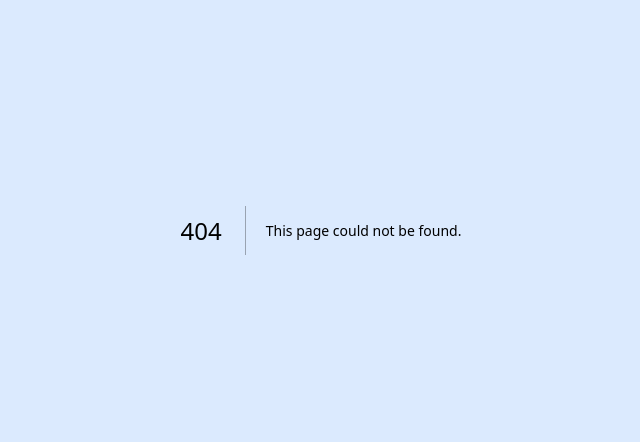
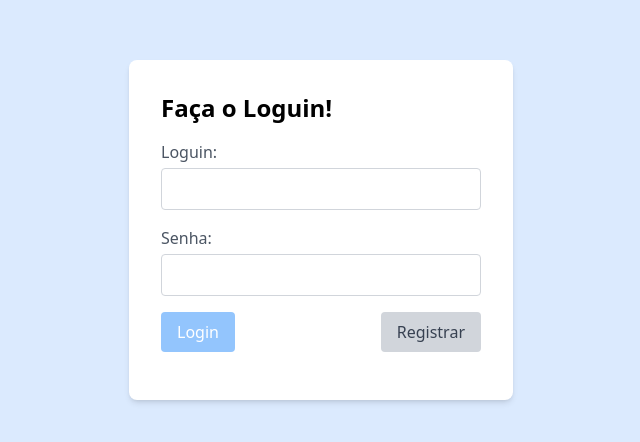
Before and after one commit to jackson07/web-shop, a Next.js app: page /loguin in a window 1280 px wide. Before the commit this address had no page. Shown: the part 170-612 px from the top of the page, without its empty margins (319-959 px from the left). Built offline with nearby package versions, Linux system fonts and the light colour scheme.

Commit message:
adicionado pages

```diff
--- a/next.config.js
+++ b/next.config.js
@@ -1,4 +1,4 @@
 /** @type {import('next').NextConfig} */
-const nextConfig = {}
+const nextConfig = {};
 
-module.exports = nextConfig
+module.exports = nextConfig;
--- a/src/app/Product/ProductCard.tsx
+++ b/src/Product/ProductCard.tsx
@@ -10,7 +10,7 @@ interface ProductCardProps {
 
 const ProductCard: React.FC<ProductCardProps> = ({ title, description, price }) => {
 	return (
-		<div className="bg-blue-200 pt-4 px-4 h-96 flex flex-col justify-between items-center hover:border-4 border-gray-500 rounded-md">
+		<div className="bg-blue-200 pt-4 px-4 h-96 flex flex-col justify-between items-center hover:border-4 border-gray-500 rounded-md shadow-md">
 			<h2 className="text-2xl text-red-500 font-semibold">{title}</h2>
 			<div className="flex items-center w-40 h-40">
 				<img
--- /dev/null
+++ b/src/app/calcas/page.tsx
@@ -0,0 +1,11 @@
+import Header from "@/header/header";
+import React from "react";
+
+export default function Calcas() {
+	return (
+		<div>
+			<Header/>
+			<main className="p-20">Calçolas</main>
+		</div>
+	);
+}
--- /dev/null
+++ b/src/app/camisas/page.tsx
@@ -0,0 +1,13 @@
+import Header from "@/header/header";
+import React from "react";
+
+export default function Produtos() {
+	return (
+		<div>
+			<Header />
+			<main className="p-20">
+				<div>Produtinhos</div>
+			</main>
+		</div>
+	);
+}
--- /dev/null
+++ b/src/app/loguin/page.tsx
@@ -0,0 +1,43 @@
+import React from "react";
+
+export default function Loguin() {
+	return (
+		<div className="min-h-screen flex items-center justify-center">
+			<div className="bg-white p-8 rounded-lg shadow-md w-96">
+				<h2 className="text-2xl font-semibold mb-4">Faça o Loguin!</h2>
+				<div className="mb-4">
+					<label className="block text-gray-600 mb-1" >Loguin:</label>
+					<input className="w-full p-2 border border-gray-300 rounded focus:outline-none focus:border-blue-300"></input>
+				</div>
+				<div className="mb-4">
+					<label className="block text-gray-600 mb-1" >Senha:</label>
+					<input type="password" className="w-full p-2 border border-gray-300 rounded focus:outline-none focus:border-blue-300"></input>
+				</div>
+				<div className="mb-4 flex justify-between">
+					<button className="bg-blue-300 text-white px-4 py-2 rounded hover:bg-blue-600">Login</button>
+					<button className="bg-gray-300 text-gray-700 px-4 py-2 rounded hover:bg-gray-400">Registrar</button>
+				</div>
+			</div>
+		</div>
+	);
+}
+
+{/*<div className="min-h-screen flex items-center justify-center bg-gray-100">
+      <div className="bg-white p-8 rounded-lg shadow-md w-96">
+        <h2 className="text-2xl font-semibold mb-4">Login</h2>
+        <div className="mb-4">
+          <label htmlFor="username"
+          className="block text-gray-600 mb-1">Nome de Usuário ou Email</label>
+          <input type="text" id="username" className="w-full p-2 border border-gray-300 rounded focus:outline-none focus:border-blue-400" />
+        </div>
+        <div className="mb-4">
+          <label htmlFor="password"
+          className="block text-gray-600 mb-1">Senha</label>
+          <input type="password" id="password" className="w-full p-2 border border-gray-300 rounded focus:outline-none focus:border-blue-400" />
+        </div>
+        <div className="mb-4 flex justify-between">
+          <button className="bg-blue-500 text-white px-4 py-2 rounded hover:bg-blue-600">Login</button>
+          <button className="bg-gray-300 text-gray-700 px-4 py-2 rounded hover:bg-gray-400">Registrar</button>
+        </div>
+      </div>
+    </div>*/}
--- a/src/app/page.tsx
+++ b/src/app/page.tsx
@@ -1,34 +1,11 @@
 import React from "react";
-import { BsFillHandbagFill   } from "react-icons/bs";
-import { BiSolidUser } from "react-icons/bi";
-import ProductCard from "./Product/ProductCard";
-import Link from "next/link";
+import ProductCard from "../Product/ProductCard";
+import Header from "@/header/header";
 
 export default function Home() {
 	return (
 		<div>
-			<section className="fixed top-0 flex h-10 w-full items-center justify-between bg-red-500 px-4">
-				<div className="flex items-center w-80 space-x-10 px-5">
-					<Link href="/">
-						<div className="text-2xl">Início</div>
-					</Link>
-					<Link href="/calcas">
-						<div className="text-xs text-gray-300">Calças</div>
-					</Link>
-					<Link href="/camisas">
-						<div className="text-xs text-gray-300">Camisas</div>
-					</Link>
-				</div>
-				<input type="text" placeholder="Pesquisar" className="w-96 rounded-full border border-gray-300 px-2 focus:border-gray-500 focus:outline-none" />
-				<div className="flex items-start justify-center">
-					<button className="relative text-2xl flex items-center justify-center cursor-pointer p-2">
-						<BsFillHandbagFill />
-					</button>
-					<button className="relative text-2xl flex items-center justify-center cursor-pointer p-2">
-						<BiSolidUser />
-					</button>
-				</div>
-			</section>
+			<Header/>
 			<main className="max-h-screen overflow-y-auto">
 				<div className="grid grid-cols-4 gap-3 p-20">
 					<ProductCard
--- /dev/null
+++ b/src/app/sacola/page.tsx
@@ -0,0 +1,13 @@
+import Header from "@/header/header";
+import React from "react";
+
+export default function Sacolas() {
+	return (
+		<div>
+			<Header/>
+			<div className="p-20">
+                sacola
+			</div>
+		</div>
+	);
+}
--- /dev/null
+++ b/src/header/header.tsx
@@ -0,0 +1,43 @@
+import React from "react";
+import Link from "next/link";
+import { BsFillHandbagFill } from "react-icons/bs";
+import { BiSolidUser } from "react-icons/bi";
+
+const Header = () => {
+	return (
+		<nav className="fixed top-0 flex h-10 w-full items-center justify-between bg-red-500 px-4">
+			<div className="flex items-center w-80 space-x-10 px-5">
+				<Link href="/">
+					<div className="text-2xl">Início</div>
+				</Link>
+				<Link href="/calcas">
+					<div className="text-xs text-gray-300">Calças</div>
+				</Link>
+				<Link href="/camisas">
+					<div className="text-xs text-gray-300">Camisas</div>
+				</Link>
+			</div>
+			<input
+				type="text"
+				placeholder="Pesquisar"
+				className="w-96 rounded-full border border-gray-300 px-2 focus:border-gray-500 focus:outline-none"
+			/>
+			<div className="flex items-start justify-center">
+				<Link href="/sacola" className="relative text-2xl flex items-center justify-center cursor-pointer p-2">
+					<BsFillHandbagFill />
+				</Link>
+				<Link href="/loguin" className="relative text-2xl flex items-center justify-center cursor-pointer p-2">
+					<BiSolidUser />
+				</Link>
+				{/* <button className="relative text-2xl flex items-center justify-center cursor-pointer p-2">
+					<BsFillHandbagFill />
+				</button>
+				<button className="relative text-2xl flex items-center justify-center cursor-pointer p-2">
+					<BiSolidUser />
+				</button> */}
+			</div>
+		</nav>
+	);
+};
+
+export default Header;
```
Also changed, not shown: src/app/header.tsx (added), src/utils/formatCurrency.tsx (renamed from src/app/utils/formatCurrency.tsx).
